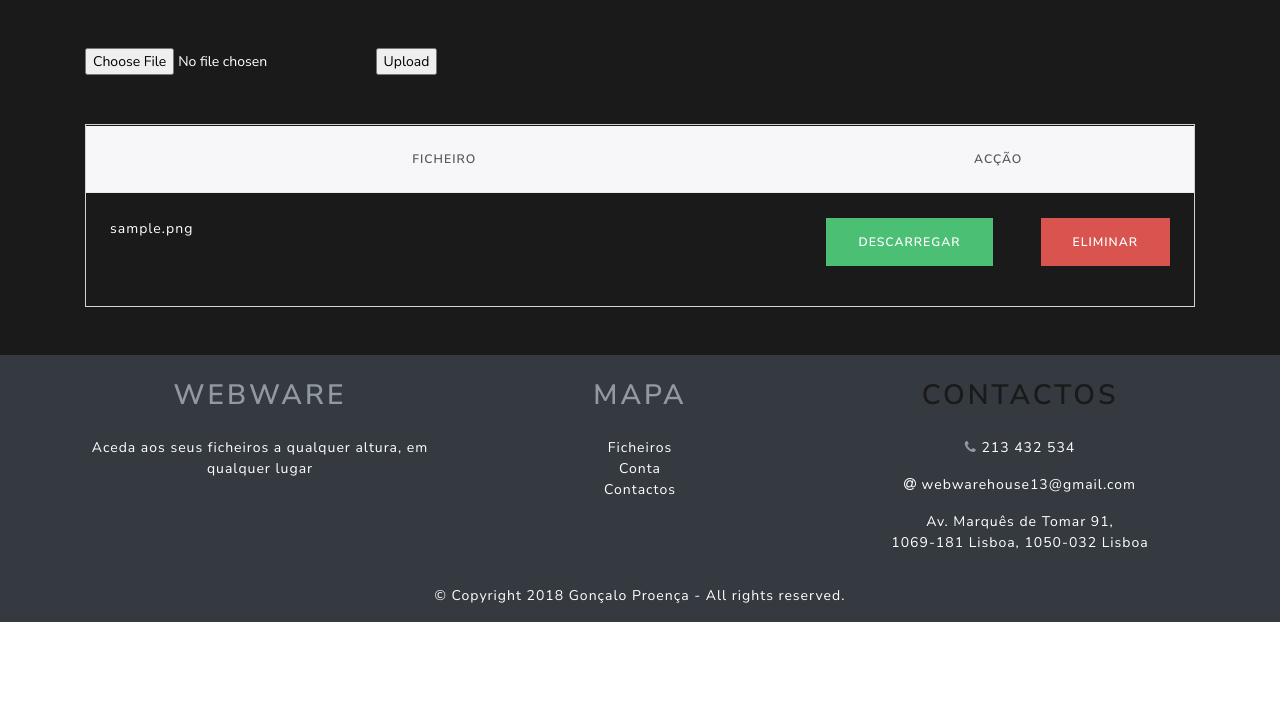
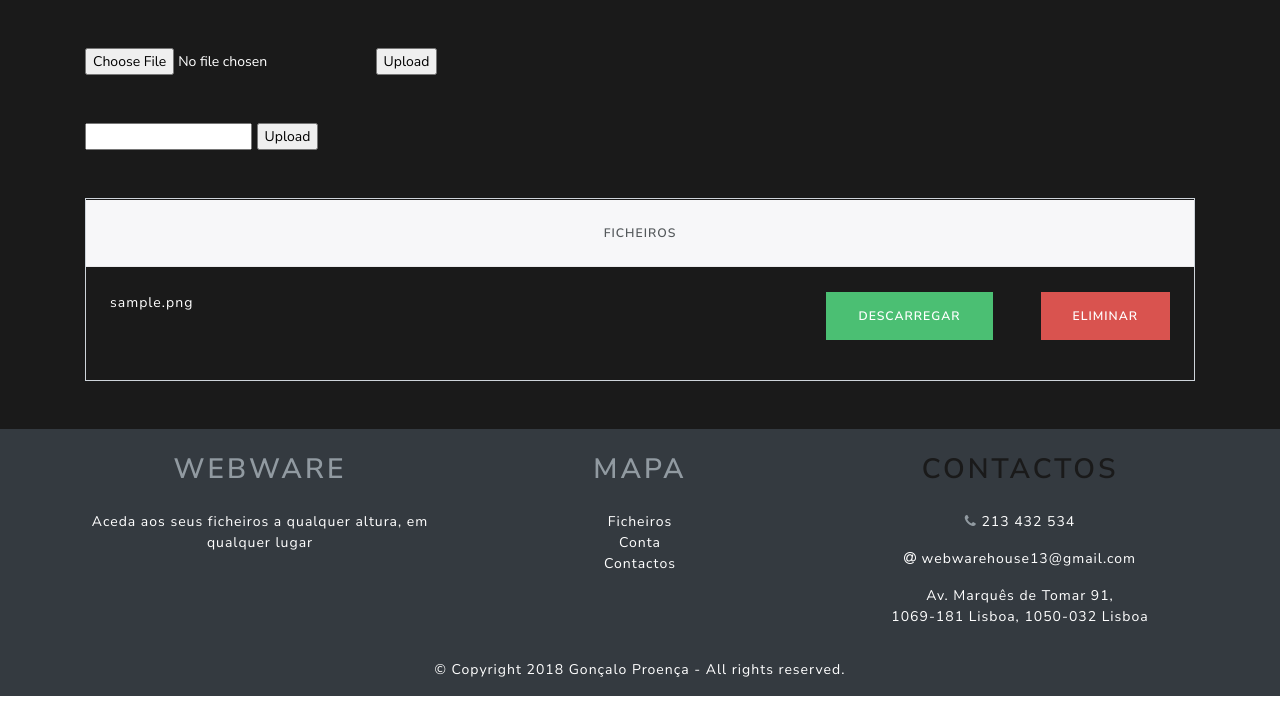
Before and after one commit to gjproenca/phpProject, a PHP site: page /frontend/index.php in a window 1280 px wide. Shown: the part 96-800 px from the top of the page. Run offline with PHP 8.4, Linux system fonts and the light colour scheme; a user stored in the database is signed in; tables that the repository leaves empty hold one stand-in row (values such as "Sample post").

Commit message:
add minor improvements

```diff
--- a/frontend/index.php
+++ b/frontend/index.php
@@ -3,6 +3,8 @@ include './../inc/masterpage-frontend/header.php';
 include './../inc/connection.php';
 
 $userId = $_SESSION['userId'];
+
+if(isset($_POST['inputSearch'])) $inputSearch = $_POST['inputSearch'];
 
 // Upload files to folder and perform INSERT query on database
 // Max file size 2MB, max files on single post 20
@@ -11,7 +13,8 @@ if ($_SERVER["REQUEST_METHOD"] == "POST") {
         $fileName = $_FILES['inputFile']['name'];
         $path = date('dmY-His' . time()) . mt_rand() . '-' . $fileName;
 
-        if (($_FILES['inputFile']['error'] == UPLOAD_ERR_OK) && ($_FILES['inputFile']['error'] != UPLOAD_ERR_INI_SIZE)) {
+        if (($_FILES['inputFile']['error'] == UPLOAD_ERR_OK)
+                && ($_FILES['inputFile']['error'] != UPLOAD_ERR_INI_SIZE)) {
             if (move_uploaded_file($_FILES['inputFile']['tmp_name'], './../uploads/' . $path)) {
                 $sqlFiles = "INSERT INTO `upload` (`UserId`,`FileName`,`Path`)
                                     VALUES ($userId,'$fileName','$path')";
@@ -47,15 +50,21 @@ $conn->close();
 <div class="py-5 bg-primary text-white">
     <div class="container">
         <div class="row">
-            <!-- Form -->
-            <div class="col-md-12">
-                <form method="POST" enctype="multipart/form-data">
+            <!-- Upload form -->
+            <div class="col-md-12 mb-5">
+                <form method="POST" action="" enctype="multipart/form-data">
                     <input type="file" name="inputFile">
                     <input type="submit" value="Upload">
                 </form>
             </div>
 
+            <!-- FIXME: subimiting both forms at once -->
+            <!-- Search form -->
             <div class="col-md-12 mb-5">
+                <form method="POST" action="" id="formSearch">
+                    <input type="text" id="inputSearch" value="<?php if(isset($_POST['inputSearch'])) echo $inputSearch; ?>">
+                    <input type="submit" value="Upload">
+                </form>
             </div>
 
             <div class="col-md-12">
@@ -65,9 +74,7 @@ $conn->close();
                     <table class="table table-hover table-dark">
                         <thead class="thead-light">
                             <tr>
-                                <!-- TODO: see if text-center in file looks better or not -->
-                                <th class="text-center">Ficheiro</th>
-                                <th class="text-center" colspan="2">Acção</th>
+                                <th class="text-center" colspan="3">Ficheiros</th>
                             </tr>
                         </thead>
                         <tbody>
@@ -95,3 +102,12 @@ $conn->close();
 </div>
 
 <?php include './../inc/masterpage-frontend/footer.php'?>
+
+<script>
+i = 0;
+$(document).ready(() => {
+    $("#inputSearch").keydown(() => {
+        $("#formSearch").submit();
+    });
+});
+</script>
```
